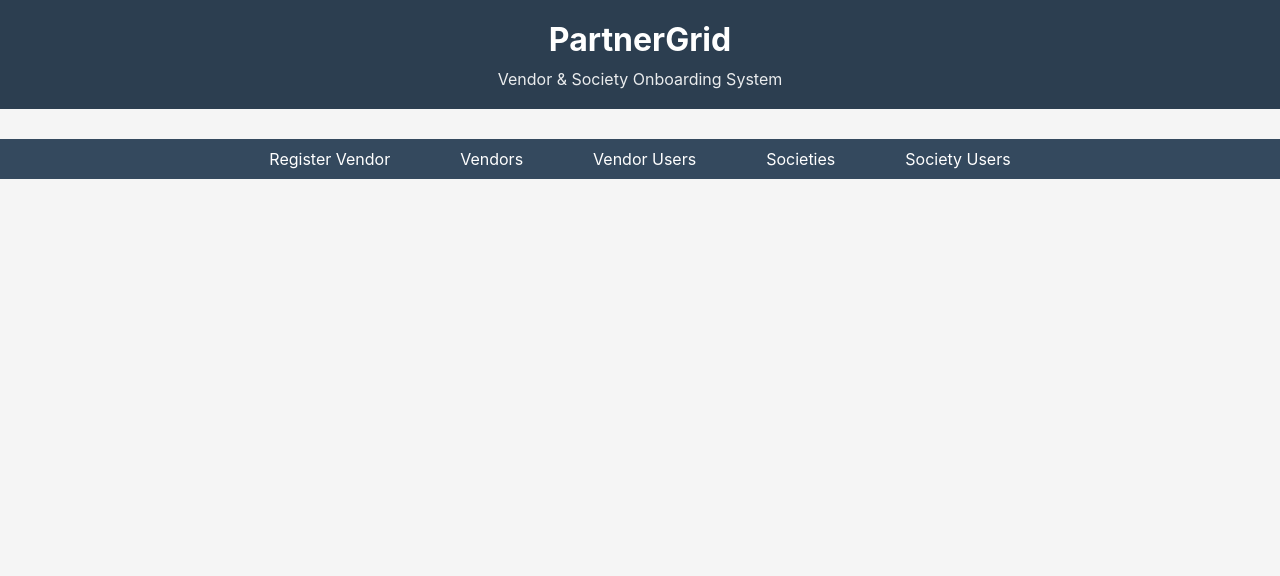
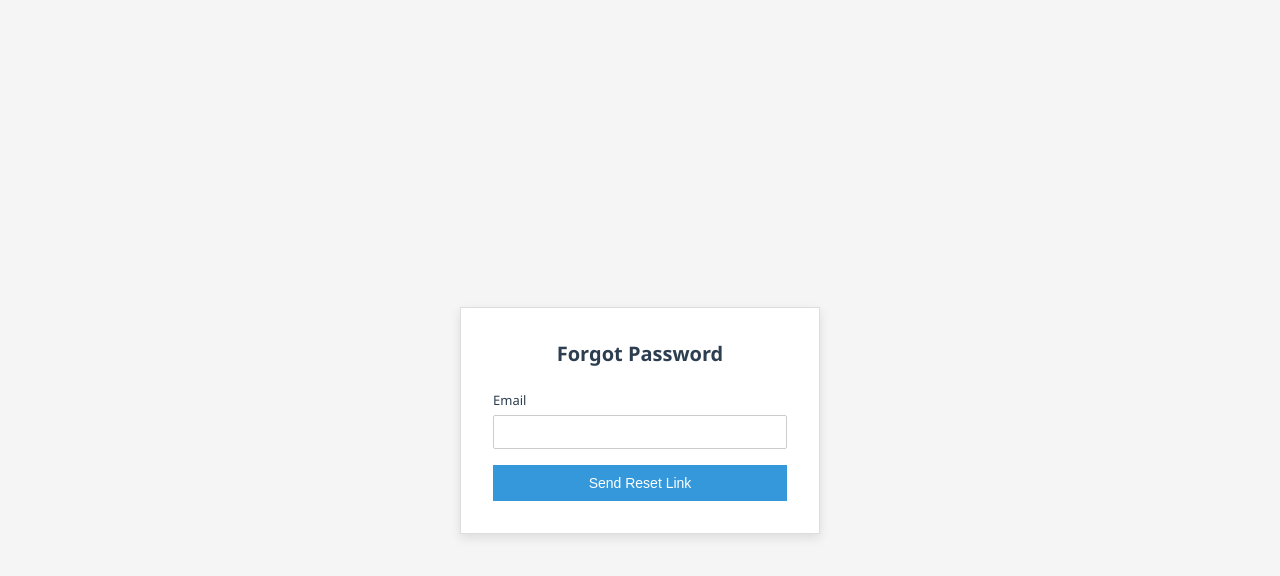
Before and after one commit to Annupamaa/Qapla-IT, a React (Vite) app in the folder client/: page /forgot-password in a window 1280 px wide. Shown: the top 576 px of the page. Built offline with nearby package versions, Linux system fonts and the light colour scheme.

Commit message:
Update Forget Password UI

```diff
--- a/client/src/App.jsx
+++ b/client/src/App.jsx
@@ -11,6 +11,7 @@ import SocietyUserList from './components/societyUsers/SocietyUserList'
 import SocietyUserForm from './components/societyUsers/SocietyUserForm'
 import Login from './components/Login/Login'
 import ChangePassword from './components/Login/ChangePassword'
+import ForgetPassword from './components/Login/ForgetPassword'
 
 import './App.css'
 
@@ -19,7 +20,8 @@ function AppLayout({ children }) {
 
   const isAuthPage =
     location.pathname === '/login' ||
-    location.pathname === '/change-password'
+    location.pathname === '/change-password' ||
+    location.pathname === '/forgot-password'
 
   return (
     <>
@@ -77,6 +79,7 @@ function App() {
             {/* Auth Pages */}
             <Route path="/login" element={<Login />} />
             <Route path="/change-password" element={<ChangePassword />} />
+            <Route path="/forgot-password" element={<ForgetPassword />} />
 
             {/* App Pages */}
             <Route path="/" element={<VendorList />} />
--- /dev/null
+++ b/client/src/components/Login/ForgetPassword.jsx
@@ -0,0 +1,69 @@
+import { useState } from "react";
+import { useNavigate } from "react-router-dom";
+
+function ForgetPassword() {
+    const navigate = useNavigate();
+    const [email, setEmail] = useState("");
+    const [message, setMessage] = useState("");
+    const [error, setError] = useState("");
+
+    const handleSubmit = async (e) => {
+        e.preventDefault();
+        setError("");
+        setMessage("");
+
+        if (!email) {
+            setError("Email is required");
+            return;
+        }
+
+        try {
+            // 🔹 MOCK API CALL (replace later)
+            const response = { success: true };
+
+            if (response.success) {
+                setMessage("Password reset link sent to your email");
+            }
+        } catch (err) {
+            setError("Failed to send reset link");
+        }
+    };
+
+    return (
+        <div className="pg-login-page">
+            <div className="pg-login-box">
+                <h2 className="pg-login-title">Forgot Password</h2>
+
+                {error && <div className="pg-login-error">{error}</div>}
+
+                {message && (
+                    <div
+                        className="pg-login-error"
+                        style={{ backgroundColor: "#d4edda", color: "#155724" }}
+                    >
+                        {message}
+                    </div>
+                )}
+
+                <form onSubmit={handleSubmit}>
+                    <div className="pg-form-group">
+                        <label className="pg-form-label">Email</label>
+                        <input
+                            type="email"
+                            className="pg-form-input"
+                            value={email}
+                            onChange={(e) => setEmail(e.target.value)}
+                        />
+                    </div>
+
+                    <button type="submit" className="pg-login-btn">
+                        Send Reset Link
+                    </button>
+
+                </form>
+            </div>
+        </div>
+    );
+}
+
+export default ForgetPassword;
```
